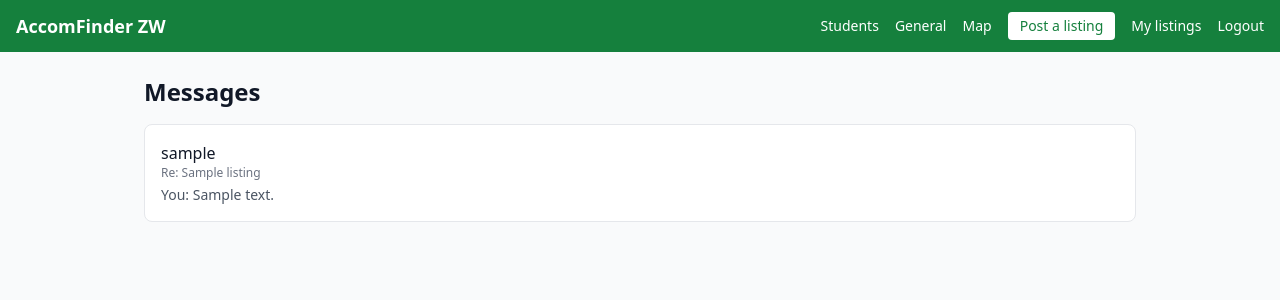
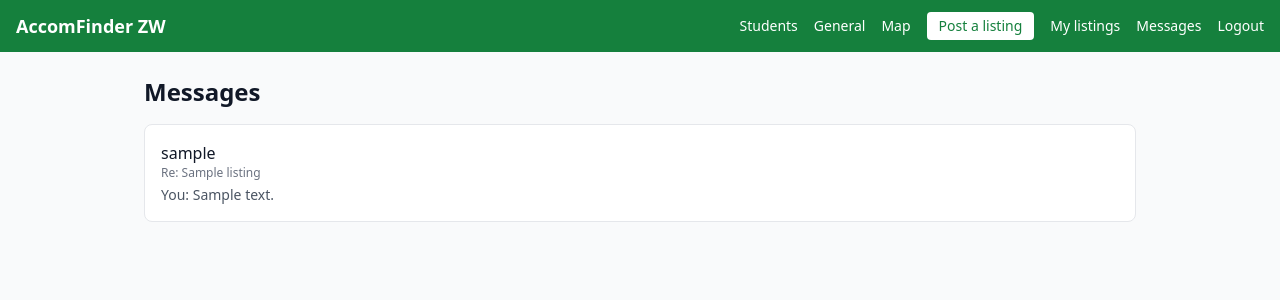
Before and after one commit to flexdimes/accomfinder-zw, a Django app: page /messages/ in a window 1280 px wide. Shown: the top 300 px of the page. Run offline with Django 5.2, Linux system fonts and the light colour scheme; a user stored in the database is signed in; tables that the repository leaves empty hold one stand-in row (values such as "Sample post"); some libraries are stand-ins or nearby versions.

Commit message:
Add messages link with unread count to base template

```diff
--- a/listings/templates/listings/base.html
+++ b/listings/templates/listings/base.html
@@ -20,6 +20,12 @@
                 {% if user.is_authenticated %}
                     <a href="{% url 'listings:create_listing' %}" class="bg-white text-green-700 px-3 py-1 rounded font-medium hover:bg-gray-100">Post a listing</a>
                     <a href="{% url 'listings:my_listings' %}" class="hover:underline">My listings</a>
+                    <a href="{% url 'listings:conversation_list' %}" class="hover:underline relative">
+                        Messages
+                        {% if unread_message_count > 0 %}
+                        <span class="absolute -top-2 -right-4 bg-white text-green-700 text-xs font-bold rounded-full h-4 min-w-4 px-1 flex items-center justify-center">{{ unread_message_count }}</span>
+                        {% endif %}
+                    </a>
                     <form action="{% url 'listings:logout' %}" method="post" class="inline">
                         {% csrf_token %}
                         <button type="submit" class="hover:underline bg-transparent border-none p-0 text-white cursor-pointer">Logout</button>
@@ -49,6 +55,9 @@
             {% if user.is_authenticated %}
                 <a href="{% url 'listings:create_listing' %}" class="block bg-white text-green-700 px-3 py-2 rounded font-medium text-center">Post a listing</a>
                 <a href="{% url 'listings:my_listings' %}" class="block hover:underline">My listings</a>
+                <a href="{% url 'listings:conversation_list' %}" class="block hover:underline">
+                    Messages{% if unread_message_count > 0 %} <span class="bg-white text-green-700 text-xs font-bold rounded-full px-2 py-0.5 ml-1">{{ unread_message_count }}</span>{% endif %}
+                </a>
                 <form action="{% url 'listings:logout' %}" method="post">
                     {% csrf_token %}
                     <button type="submit" class="block w-full text-left hover:underline bg-transparent border-none p-0 text-white cursor-pointer">Logout</button>
```
